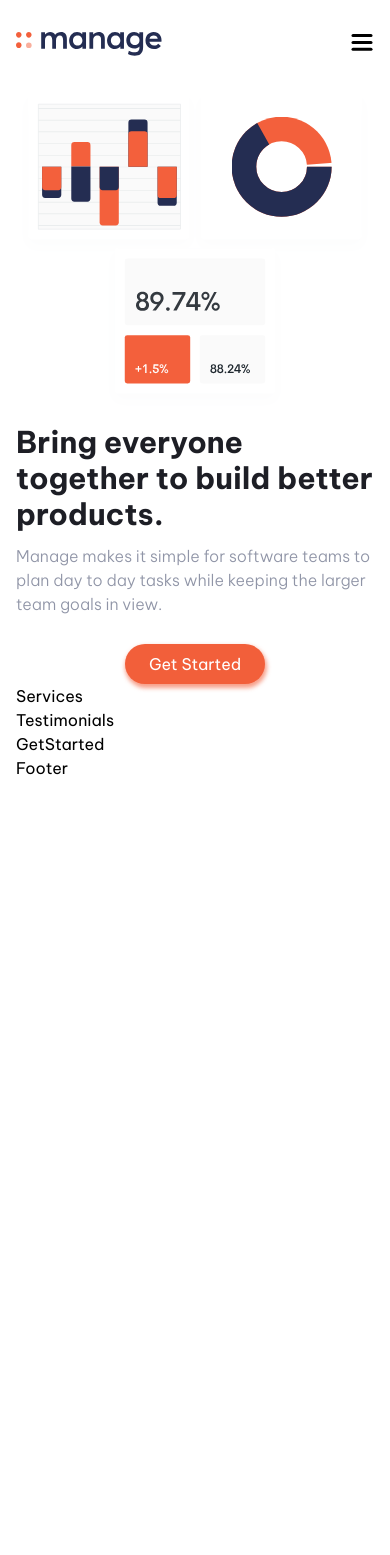
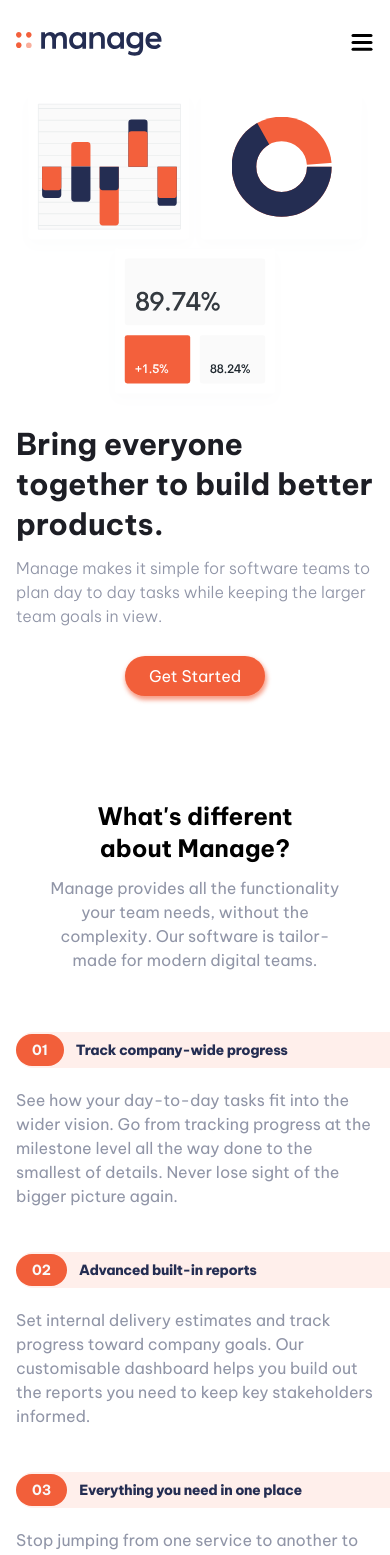
Before and after one commit to ChannMyaeAung/Manage-Landing-Page, a React (Vite) app: page / in a window 390 px wide. Shown: the top 1555 px of the page. Before the commit the page ends 844 px from the top, so only its background shows below. Built offline with nearby package versions, Linux system fonts and the light colour scheme.

Commit message:
implemented services component for mobile versions.

```diff
--- a/src/App.jsx
+++ b/src/App.jsx
@@ -15,7 +15,7 @@ function App() {
         <Header />
       </header>
 
-      <main>
+      <main className="flex flex-col gap-10">
         <Hero />
         <Services />
         <Testimonials />
--- a/src/components/Hero.jsx
+++ b/src/components/Hero.jsx
@@ -18,10 +18,10 @@ const Hero = () => {
 
       {/* Hero Description Article */}
       <article className="flex flex-col items-center justify-center flex-1 gap-3 md:items-start">
-        <h1 className="text-3xl font-bold md:text-5xl text-VeryDarkBlue">
+        <h1 className="text-3xl font-bold leading-10 md:text-4xl lg:text-5xl lg:leading-tight xl:text-6xl xl:leading-snug text-VeryDarkBlue">
           Bring everyone together to build better products.
         </h1>
-        <p className="mb-4 text-base font-light text-DarkGrayishBlue ">
+        <p className="mb-4 text-base font-light text-DarkGrayishBlue xl:text-lg 2xl:text-xl">
           Manage makes it simple for software teams to plan day to day tasks
           while keeping the larger team goals in view.
         </p>
--- a/src/components/Services.jsx
+++ b/src/components/Services.jsx
@@ -1,10 +1,67 @@
 import React from "react";
+
+const services = [
+  {
+    id: 1,
+    title: "Track company-wide progress",
+    desc: `See how your day-to-day tasks fit into the wider vision. Go from
+      tracking progress at the milestone level all the way done to the
+      smallest of details. Never lose sight of the bigger picture again.`,
+  },
+  {
+    id: 2,
+    title: "Advanced built-in reports",
+    desc: `Set internal delivery estimates and track progress toward company
+          goals. Our customisable dashboard helps you build out the reports
+          you need to keep key stakeholders informed.`,
+  },
+  {
+    id: 3,
+    title: "Everything you need in one place",
+    desc: `Stop jumping from one service to another to communicate, store files,
+          track tasks and share documents. Manage offers an all-in-one team
+          productivity solution.`,
+  },
+];
 
 const Services = () => {
   return (
-    <div id="" className="px-4">
-      Services
-    </div>
+    <section id="" className="flex flex-col gap-10 mt-16">
+      {/* Service Info */}
+      <article className="flex flex-col items-center justify-center gap-3 px-4 text-center">
+        <h1 className="text-2xl font-bold">
+          What's different <br className="block md:hidden" /> about Manage?
+        </h1>
+        <p className="w-10/12 text-base text-DarkGrayishBlue">
+          Manage provides all the functionality your team needs, without the
+          complexity. Our software is tailor-made for modern digital teams.
+        </p>
+      </article>
+
+      {/* Services */}
+      <div className="flex flex-col gap-6">
+        {services.map((service) => {
+          return (
+            <article
+              key={service.id}
+              className="relative grid grid-cols-[1fr,1fr] px-4"
+            >
+              <h1 className="py-1.5 flex col-span-2 gap-3 items-center my-4 before:content-['0'] before:absolute before:bg-VeryPaleRed before:w-full  before:-z-10 before:py-1.5 before:rounded-l-full md:before:hidden">
+                <span className=" text-VeryLightGray font-bold text-sm py-1.5 rounded-full px-4 bg-BrightRed ">
+                  0{service.id}
+                </span>
+                <span className="text-sm font-extrabold tracking-tight text-DarkBlue">
+                  {service.title}
+                </span>
+              </h1>
+              <p className="text-base col-[1/-1] text-DarkGrayishBlue">
+                {service.desc}
+              </p>
+            </article>
+          );
+        })}
+      </div>
+    </section>
   );
 };
 
```
Also changed, not shown: src/index.css (+12 -0 lines).
